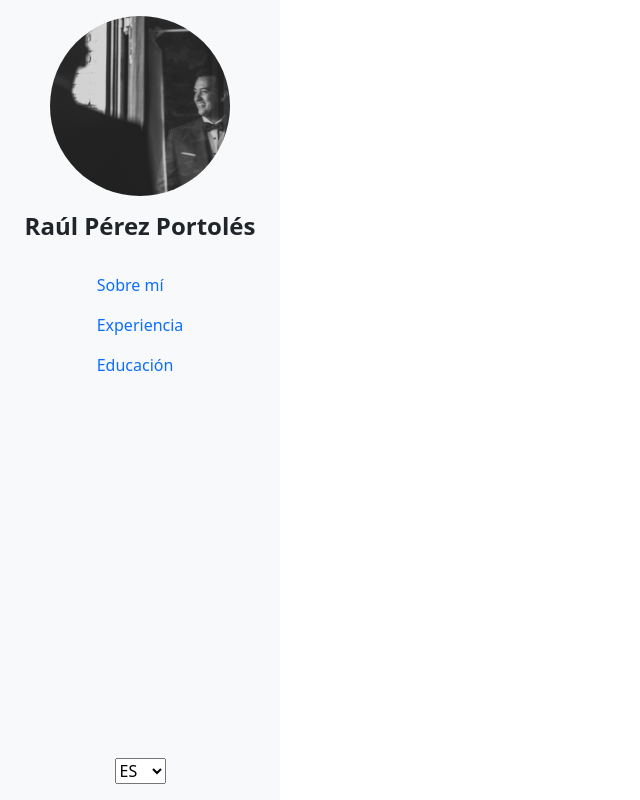
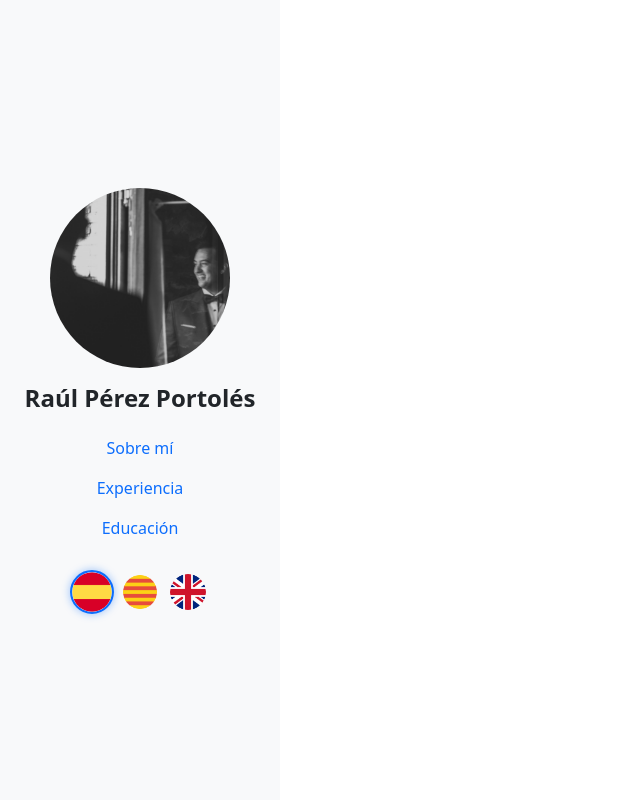
Before and after one commit to PerezRaul/portfolio, a Vue app: page /portfolio/education in a window 1280 px wide. Shown: the whole page, without its empty margins (0-640 px from the left). Built offline with nearby package versions, Linux system fonts and the light colour scheme.

Commit message:
Changes in Navbar component
Changes:
- Add translations languages to menu
- Edit Navbar to vertical alignment and translations image for change language

```diff
--- a/src/components/Navbar.vue
+++ b/src/components/Navbar.vue
@@ -1,16 +1,16 @@
 <template>
-  <nav class="d-flex flex-column justify-content-center align-items-center flex-shrink-0 p-3 bg-light sidebar-fixed">
+  <nav class="sidebar-fixed bg-light">
     <div class="text-center mb-3">
       <img
         :src="userImage"
         alt="Foto de perfil"
-        class="img-fluid rounded-circle mb-3"
+        class="rounded-circle mb-3"
         style="width:180px; height:180px; object-fit:cover;"
       />
-      <h4 class="fw-bold">Raúl Pérez Portolés</h4>
+      <h4 class="fw-bold mb-0">Raúl Pérez Portolés</h4>
     </div>
 
-    <ul class="nav nav-pills flex-column mb-auto">
+    <ul class="nav nav-pills flex-column mb-4">
       <li v-for="menu in menus" :key="menu.path" class="nav-item">
         <router-link
           :to="menu.path"
@@ -22,12 +22,17 @@
       </li>
     </ul>
 
-    <div>
-      <select v-model="currentLocale" @change="changeLocale">
-        <option value="es">ES</option>
-        <option value="en">EN</option>
-        <option value="cat">CAT</option>
-      </select>
+    <div class="d-flex gap-2 justify-content-center">
+      <img
+        v-for="language in languages"
+        :key="$t(language.code)"
+        :src="language.logo"
+        :alt="$t(language.label)"
+        :title="$t(language.label)"
+        class="flag-img"
+        :class="{ active: currentLocale === $t(language.code) }"
+        @click="setLanguage($t(language.code))"
+      />
     </div>
   </nav>
 </template>
@@ -35,12 +40,16 @@
 <script setup>
 import { useI18n } from 'vue-i18n'
 import userImage from '@/assets/images/profile/raul.jpg'
+import logoES from '@/assets/images/languages/es.png'
+import logoCAT from '@/assets/images/languages/cat.png'
+import logoEN from '@/assets/images/languages/en.png'
 
 const { locale } = useI18n()
 const currentLocale = locale
 
-const changeLocale = () => {
-  locale.value = currentLocale.value
+const setLanguage = (code) => {
+  locale.value = code
+  currentLocale.value = code
 }
 
 const menus = [
@@ -57,6 +66,24 @@ const menus = [
     path: '/education'
   },
 ]
+
+const languages = [
+  {
+    code: 'menu.languages.spanish.code',
+    label: 'menu.languages.spanish.label',
+    logo: logoES
+  },
+  {
+    code: 'menu.languages.catalan.code',
+    label: 'menu.languages.catalan.label',
+    logo: logoCAT
+  },
+  {
+    code: 'menu.languages.english.code',
+    label: 'menu.languages.english.label',
+    logo: logoEN
+  },
+]
 </script>
 
 <style scoped>
@@ -68,5 +95,31 @@ const menus = [
   width: 280px;
   overflow-y: auto;
   z-index: 1030;
+  display: flex;
+  flex-direction: column;
+  justify-content: center;
+  align-items: center;
+  text-align: center;
+}
+
+.flag-img {
+  width: 40px;
+  height: 40px;
+  border-radius: 50%;
+  object-fit: cover;
+  cursor: pointer;
+  transition: all 0.2s ease-in-out;
+  border: 2px solid transparent;
+}
+
+.flag-img.active {
+  border-color: #0d6efd;
+  box-shadow: 0 0 8px rgba(13,110,253,0.4);
+  transform: scale(1.1);
+}
+
+.flag-img:hover {
+  border-color: #0d6efd;
+  box-shadow: 0 0 6px rgba(13,110,253,0.3);
 }
 </style>
--- a/src/locales/cat.json
+++ b/src/locales/cat.json
@@ -2,7 +2,21 @@
   "menu": {
     "about": "Sobre mi",
     "education": "Educació",
-    "experience": "Experiència"
+    "experience": "Experiència",
+    "languages": {
+      "spanish":{
+        "code": "es",
+        "label": "Espanyol"
+      },
+      "catalan":{
+        "code": "cat",
+        "label": "Català"
+      },
+      "english":{
+        "code": "en",
+        "label": "Anglès"
+      }
+    }
   },
   "educationPage": {
     "academicTitles": {
--- a/src/locales/en.json
+++ b/src/locales/en.json
@@ -2,7 +2,21 @@
   "menu": {
     "about": "About me",
     "education": "Education",
-    "experience": "Experience"
+    "experience": "Experience",
+    "languages": {
+      "spanish":{
+        "code": "es",
+        "label": "Spanish"
+      },
+      "catalan":{
+        "code": "cat",
+        "label": "Catalan"
+      },
+      "english":{
+        "code": "en",
+        "label": "English"
+      }
+    }
   },
   "educationPage": {
     "academicTitles": {
--- a/src/locales/es.json
+++ b/src/locales/es.json
@@ -2,7 +2,21 @@
   "menu": {
     "about": "Sobre mí",
     "education": "Educación",
-    "experience": "Experiencia"
+    "experience": "Experiencia",
+    "languages": {
+      "spanish":{
+        "code": "es",
+        "label": "Español"
+      },
+      "catalan":{
+        "code": "cat",
+        "label": "Catalán"
+      },
+      "english":{
+        "code": "en",
+        "label": "Inglés"
+      }
+    }
   },
   "educationPage": {
     "academicTitles": {
```
